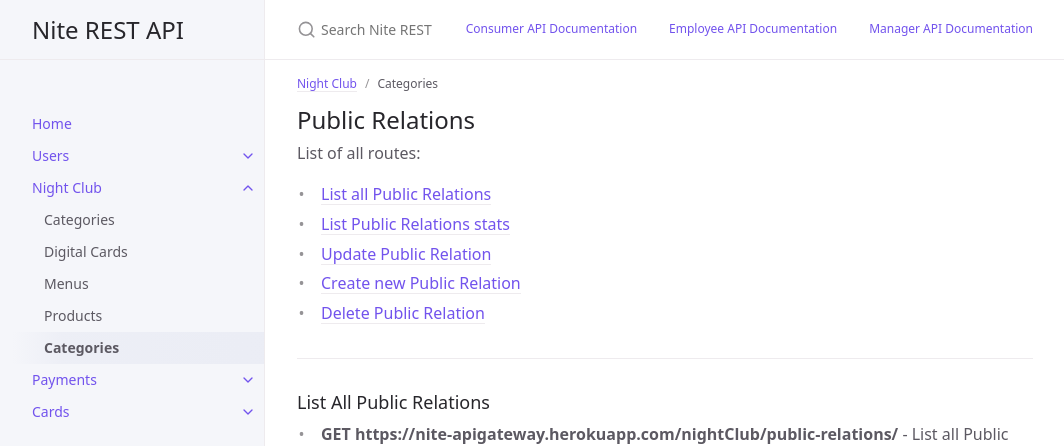
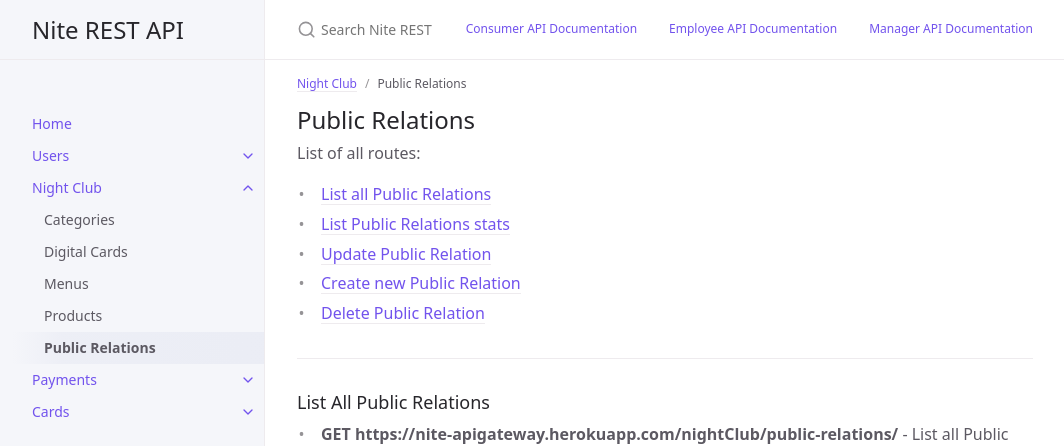
Before and after one commit to TheTrueBazinga/TheTrueBazinga.github.io, a Jekyll site: the page built from docs/NightClub_doc/rps_doc.md, in a window 1280 px wide and 900 px high. Shown: the top 446 px of the window, without its empty margins (107-1171 px from the left). Built offline with Jekyll 4.4.1, drawn with Linux system fonts in a browser that asks for light colours.

Commit message:
Correção na documentação

```diff
--- a/docs/NightClub_doc/rps_doc.md
+++ b/docs/NightClub_doc/rps_doc.md
@@ -1,6 +1,6 @@
 ---
 layout: default
-title: Categories
+title: Public Relations
 parent: Night Club
 nav_order: 2
 ---
```
